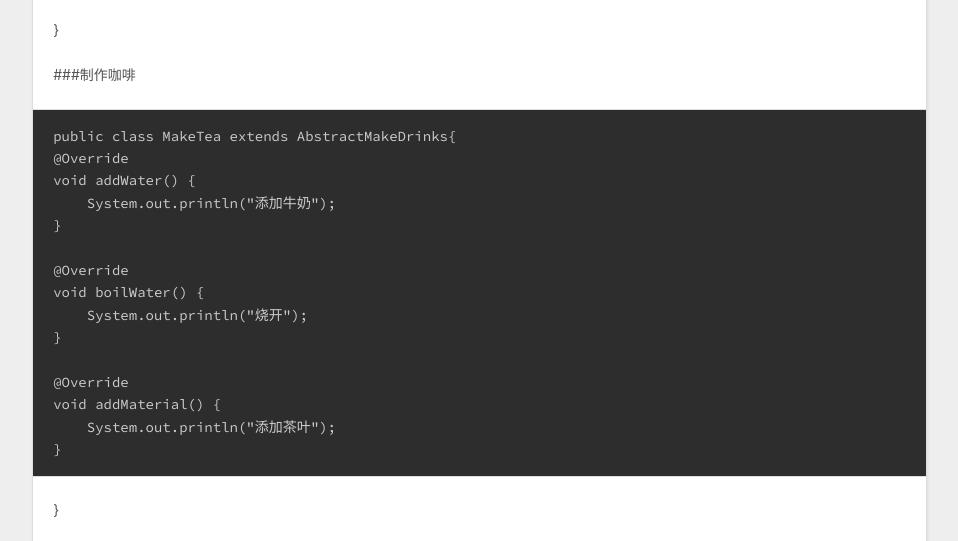
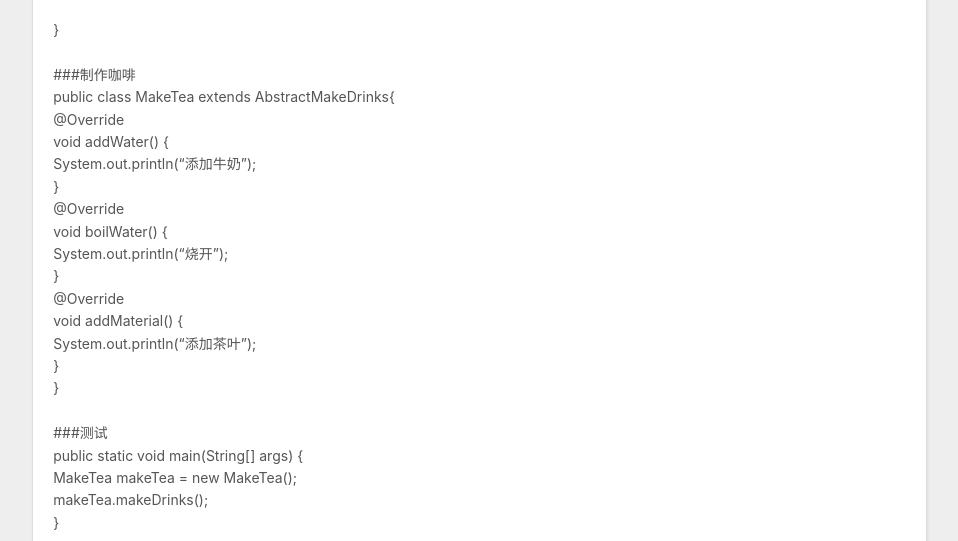
Before and after one commit to Eason1chan/econaz.github.io, a plain HTML site: page 2019/03/13/模版方法/index.html in a window 1280 px wide. Shown: the part 1260-1801 px from the top of the page, without its empty margins (8-966 px from the left). Drawn offline with nearby package versions, Linux system fonts and the light colour scheme.

Commit message:
Site updated: 2019-03-13 20:36:26

```diff
--- a/2019/03/13/模版方法/index.html
+++ b/2019/03/13/模版方法/index.html
@@ -15,7 +15,7 @@
 <meta property="og:description" content="模版模式就是定一个操作中的骨架(步骤)，而将一些步骤延迟到子类中，template method可以使得子类不改变一些算法的结构，重新实现该算法的一些具体的实现，比如我们要加工一些饮品，如茶，咖啡，他们的步骤基本上就是加水，煮水，加材料，就可以制成饮品，他们的步骤基本上是一样的，可以把步骤抽象出来，然后实现去交给子类实现，这个就是模版模式。 ###定义整体步骤    public abstract">
 <meta property="og:locale" content="zh-Hans">
 <meta property="og:image" content="http://yoursite.com/Users/Econ/Desktop/7E24C9F0-D75D-403B-89DE-F7AADA69AE29.png">
-<meta property="og:updated_time" content="2019-03-13T12:30:32.735Z">
+<meta property="og:updated_time" content="2019-03-13T12:36:19.867Z">
 <meta name="twitter:card" content="summary">
 <meta name="twitter:title" content="模板模式">
 <meta name="twitter:description" content="模版模式就是定一个操作中的骨架(步骤)，而将一些步骤延迟到子类中，template method可以使得子类不改变一些算法的结构，重新实现该算法的一些具体的实现，比如我们要加工一些饮品，如茶，咖啡，他们的步骤基本上就是加水，煮水，加材料，就可以制成饮品，他们的步骤基本上是一样的，可以把步骤抽象出来，然后实现去交给子类实现，这个就是模版模式。 ###定义整体步骤    public abstract">
@@ -102,23 +102,7 @@ void addMaterial() {
     System.out.println(&quot;添加咖啡&quot;);
 }
 </code></pre><p>}</p>
-<p>###制作咖啡</p>
-<pre><code>public class MakeTea extends AbstractMakeDrinks{
-@Override
-void addWater() {
-    System.out.println(&quot;添加牛奶&quot;);
-}
-
-@Override
-void boilWater() {
-    System.out.println(&quot;烧开&quot;);
-}
-
-@Override
-void addMaterial() {
-    System.out.println(&quot;添加茶叶&quot;);
-}
-</code></pre><p>}</p>
+<p>###制作咖啡<br>    public class MakeTea extends AbstractMakeDrinks{<br>    @Override<br>    void addWater() {<br>        System.out.println(“添加牛奶”);<br>    }<br>    @Override<br>    void boilWater() {<br>        System.out.println(“烧开”);<br>    }<br>    @Override<br>    void addMaterial() {<br>        System.out.println(“添加茶叶”);<br>        }<br>     }</p>
 <p>###测试<br>     public static void main(String[] args) {<br>        MakeTea makeTea = new MakeTea();<br>        makeTea.makeDrinks();<br>    }</p>
 <p>###输出结果<br><img src="/Users/Econ/Desktop/7E24C9F0-D75D-403B-89DE-F7AADA69AE29.png" alt="avatar"><br>    这样我们就可以不用在制作茶和咖啡的时候，都去实现makeDrinks方法，而是把它定义才抽象类中，实现代码的复用，当然，我们可以把烧开水的操作定义在抽象类中。如果我们需要加额外的东西，可以在抽象类中写一个钩子函数，类似于下面</p>
 <pre><code>public abstract class AbstractMakeDrinks {
```
Also changed, not shown: index.html (+1 -17 lines).
